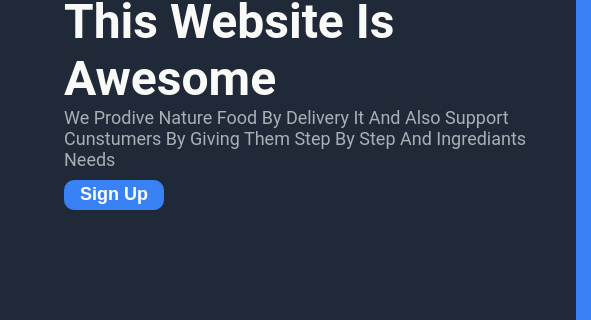
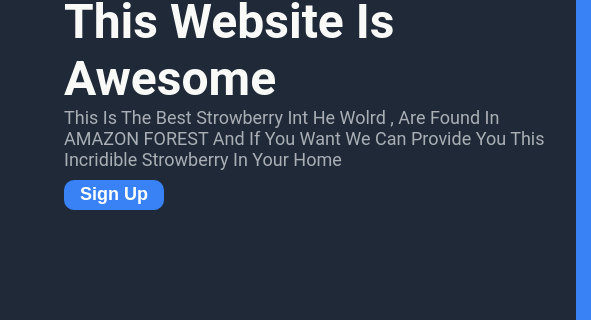
Before and after one commit to Philemon-ndayishimiye/odin-second-project, a plain HTML site: page index.html in a window 1280 px wide. Shown: the part 300-620 px from the top of the page, 0-591 px from the left. Drawn offline with Linux system fonts and the light colour scheme.

Commit message:
Update index.html

```diff
--- a/index.html
+++ b/index.html
@@ -22,7 +22,7 @@
     <div class="head">
         <div >
             <h1>this website is<br>awesome</h1>
-            <p>we prodive nature food by delivery it and also support cunstumers by giving them step by step and ingrediants needs</p>
+            <p> this is the best strowberry int he wolrd , are found in AMAZON FOREST  and if you want we can provide you this incridible strowberry in your home</p>
                 <button class="btn">Sign up</button>
         </div>
             <div class="image-1">
```
